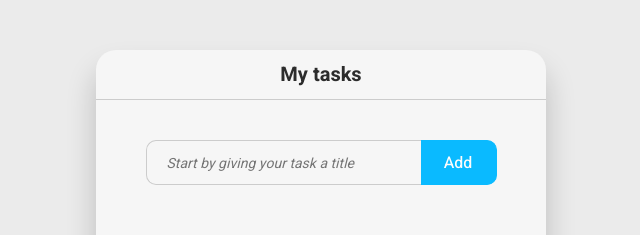
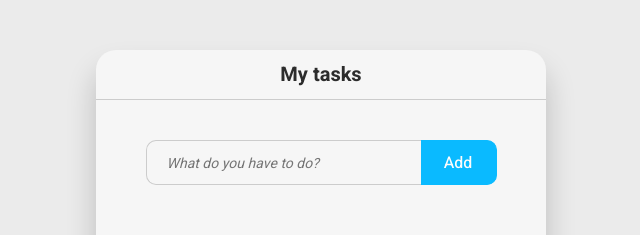
Before and after one commit to dennyken/react-task-list, a React (Create React App) app: page / in a window 1280 px wide. Shown: the top 235 px of the page, without its empty margins (319-959 px from the left). Built offline with nearby package versions, Linux system fonts and the light colour scheme.

Commit message:
change TaskInput placeholder

```diff
--- a/src/components/TaskBox/TaskBox.js
+++ b/src/components/TaskBox/TaskBox.js
@@ -47,7 +47,7 @@ const TaskBox = () => {
       <BoxHeader title="My tasks" />
       <main>
         <TaskInput
-          placeholder="Start by giving your task a title"
+          placeholder="What do you have to do?"
           onSubmit={addTask}
           autoClear />
         <TaskList>
```
